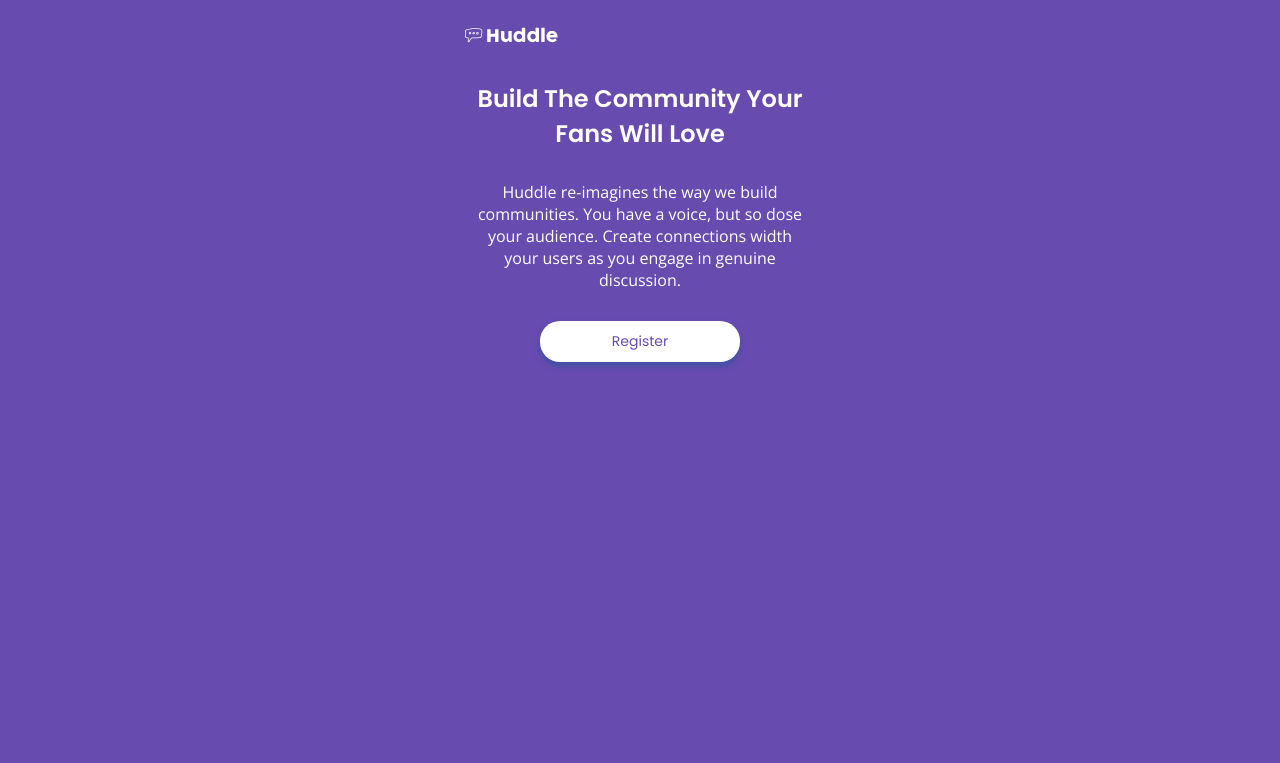
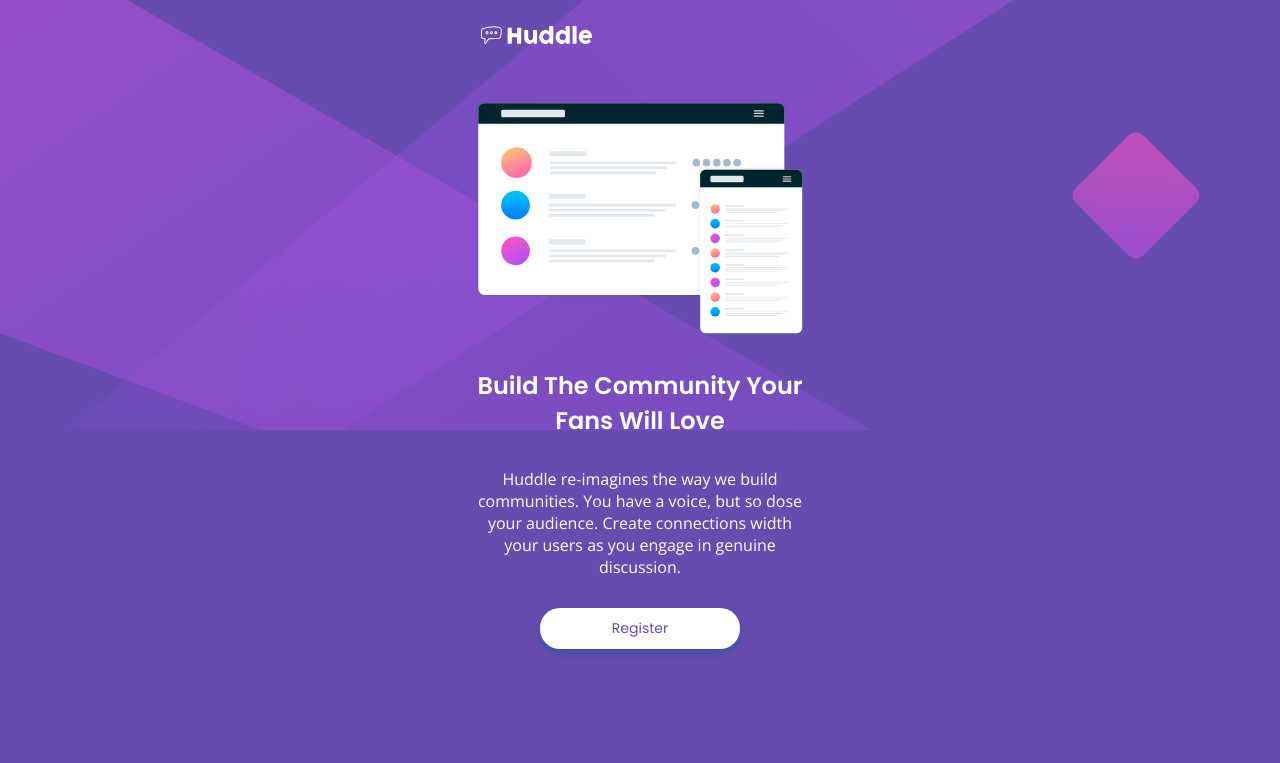
Before and after one commit to Amelia2418/Huddle_challange, a plain HTML site: page index.html in a window 1280 px wide. Drawn offline with nearby package versions, Linux system fonts and the light colour scheme.

Commit message:
Imagen de fondo, mockup del main

```diff
--- a/css/mobile.css
+++ b/css/mobile.css
@@ -13,26 +13,39 @@ body {
     display: grid;
     justify-content: center;
     grid-template-columns: minmax(320px, 400px);
-    grid-template-rows: 70px 550px 90px;
+    grid-template-rows: 70px 600px 90px;
     grid-template-areas:
         "header"
          "main"
         "footer";
 }
 
+.background-image {
+    position: absolute;
+    /* background-color: darkkhaki; */
+    width: 100%;
+    height: 430px;
+    background-image: url('../assets/bg-mobile.svg');
+    background-position: center;
+    background-repeat: no-repeat;
+    background-size: cover;
+    z-index: 1;
+}
+
 header {
     grid-area: header;
     display: flex;
     align-items: center;
+    z-index: 2;
 }
 
 .header-figure {
     display: flex;
     align-items: center;
     /* background-color: coral; */
-    width: 100px;
+    width: 120px;
     min-height: 20px;
-    margin-left: 20px;
+    margin-left: 35px;
 }
 
 .header-figure img {
@@ -42,6 +55,23 @@ header {
 
 main {
     grid-area: main;
+    z-index: 3;
+}
+
+.main-section1 {
+    width: 100%;
+    /* background-color: coral; */
+    padding: 0 35px;
+    margin-top: 30px;
+}
+
+.main-section1 .main-section1__mockups {
+    width: 100%;
+    /* background-color: palevioletred; */
+}
+
+.main-section1 .main-section1__mockups img {
+    width: 100%;
 }
 
 .main-section2 {
@@ -49,6 +79,7 @@ main {
     display: flex;
     flex-direction: column;
     padding: 0 35px;
+    margin-top: 30px;
 }
 
 .main-section2 h1 {
@@ -86,4 +117,5 @@ main {
 
 footer {
     grid-area: footer;
+    z-index: 4;
 }
--- a/index.html
+++ b/index.html
@@ -15,6 +15,8 @@
     </head>
     <body>
 
+        <section class="background-image"></section>
+
         <header>
             <figure class="header-figure">
                 <img src="./assets/logo.svg" alt="Logo de Huddle">
@@ -24,9 +26,10 @@
         <main>
             <section class="main-section1">
                 <figure class="main-section1__mockups">
-                    <img src="" alt="">
+                    <img src="./assets/illustration-mockups.svg" alt="">
                 </figure>
             </section>
+
             <section class="main-section2">
                 <h1>Build The Community Your Fans Will Love</h1>
                 <p>Huddle re-imagines the way we build communities. You have a voice, but so dose your audience. Create connections width your users as you engage in genuine discussion.</p>
@@ -39,5 +42,6 @@
             <a href=""></a>
             <a href=""></a>
         </footer>
+
     </body>
 </html>
```
